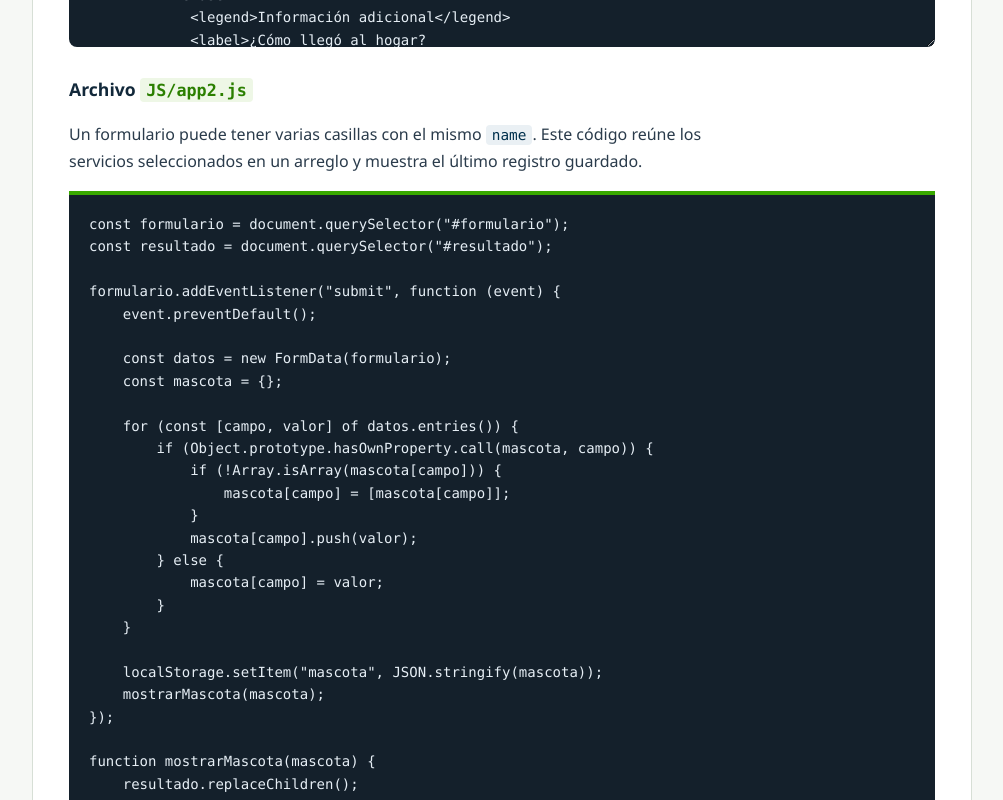
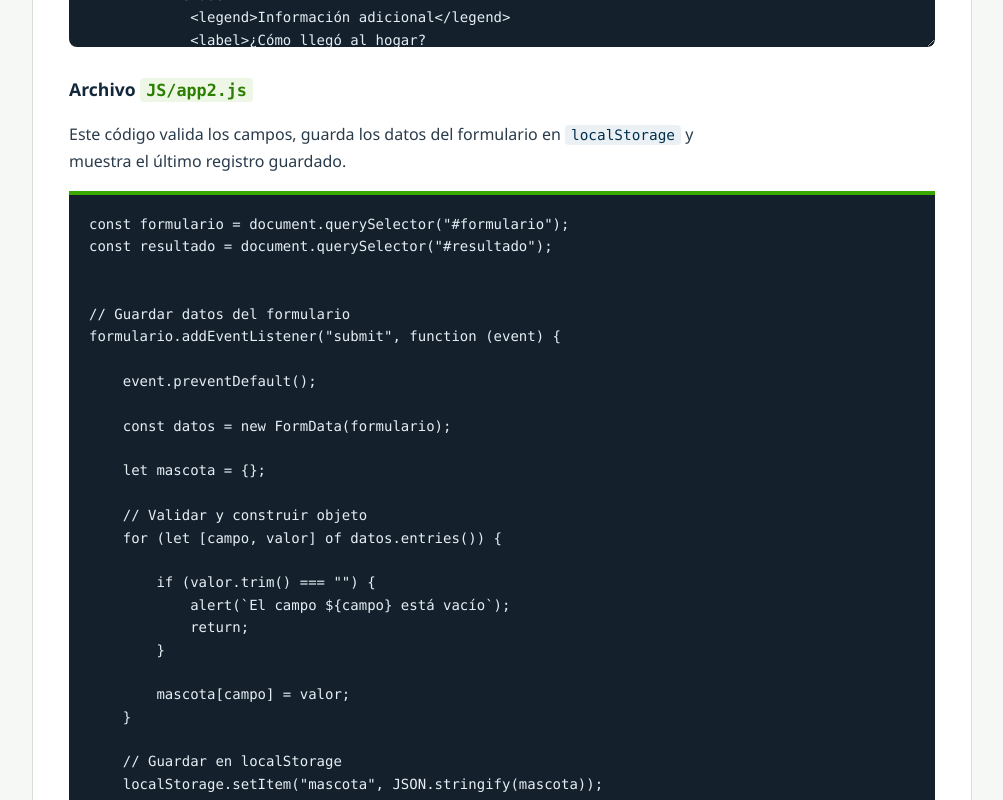
Before and after one commit to EMARTINEZ1993/QUERY_SELECTOR, a plain HTML site: page index.html in a window 1280 px wide. Shown: the part 6220-7020 px from the top of the page, without its empty margins (138-1141 px from the left). Drawn offline with Linux system fonts and the light colour scheme.

Commit message:
Actualizar

```diff
--- a/index.html
+++ b/index.html
@@ -448,54 +448,62 @@ if (aprendizGuardado) {
 </html></textarea>
 
             <h3>Archivo <code>JS/app2.js</code></h3>
-            <p>Un formulario puede tener varias casillas con el mismo <code>name</code>. Este código reúne los servicios seleccionados en un arreglo y muestra el último registro guardado.</p>
-            <textarea readonly rows="51">const formulario = document.querySelector("#formulario");
+            <p>Este código valida los campos, guarda los datos del formulario en <code>localStorage</code> y muestra el último registro guardado.</p>
+            <textarea readonly rows="54">const formulario = document.querySelector("#formulario");
 const resultado = document.querySelector("#resultado");
 
+
+// Guardar datos del formulario
 formulario.addEventListener("submit", function (event) {
+
     event.preventDefault();
 
     const datos = new FormData(formulario);
-    const mascota = {};
 
-    for (const [campo, valor] of datos.entries()) {
-        if (Object.prototype.hasOwnProperty.call(mascota, campo)) {
-            if (!Array.isArray(mascota[campo])) {
-                mascota[campo] = [mascota[campo]];
-            }
-            mascota[campo].push(valor);
-        } else {
-            mascota[campo] = valor;
+    let mascota = {};
+
+    // Validar y construir objeto
+    for (let [campo, valor] of datos.entries()) {
+
+        if (valor.trim() === "") {
+            alert(`El campo ${campo} está vacío`);
+            return;
         }
+
+        mascota[campo] = valor;
     }
 
+    // Guardar en localStorage
     localStorage.setItem("mascota", JSON.stringify(mascota));
-    mostrarMascota(mascota);
+
+    // Mostrar información actualizada
+    mostrarDatos();
+
 });
 
-function mostrarMascota(mascota) {
-    resultado.replaceChildren();
+// Función para mostrar los datos guardados
+function mostrarDatos() {
 
-    for (const campo in mascota) {
-        const fila = document.createElement("tr");
-        const celdaCampo = document.createElement("td");
-        const celdaValor = document.createElement("td");
+    let mascota = JSON.parse(localStorage.getItem("mascota"));
 
-        celdaCampo.textContent = campo;
-        celdaValor.textContent = Array.isArray(mascota[campo])
-            ? mascota[campo].join(", ")
-            : mascota[campo];
+    resultado.innerHTML = "";
 
-        fila.append(celdaCampo, celdaValor);
-        resultado.appendChild(fila);
+    if (mascota) {
+
+        for (let campo in mascota) {
+
+            resultado.innerHTML += `
+                <tr>
+                    <td>${campo}</td>
+                    <td>${mascota[campo]}</td>
+                </tr>
+            `;
+        }
     }
 }
 
-const mascotaGuardada = localStorage.getItem("mascota");
-
-if (mascotaGuardada) {
-    mostrarMascota(JSON.parse(mascotaGuardada));
-}</textarea>
+// Mostrar datos al cargar la página
+mostrarDatos();</textarea>
         </section>
 
         <section id="s5">
@@ -506,7 +514,7 @@ if (mascotaGuardada) {
                 <li>La ruta del script es correcta: <code>JS/app.js</code> o <code>JS/app2.js</code>.</li>
                 <li>Completa el formulario, envíalo y confirma que los datos aparecen.</li>
                 <li>Recarga la página y comprueba que se conserva el último registro.</li>
-                <li>En el ejercicio de mascotas, marca varios servicios para comprobar que se muestran todos.</li>
+                <li>En el ejercicio de mascotas, marca varios servicios y comprueba que se guarda el último valor del campo <code>servicios</code>.</li>
             </ol>
             <p class="nota"><strong>Importante:</strong> <code>localStorage</code> es útil para practicar, pero no es una base de datos. Los datos quedan guardados solo en el navegador y equipo donde se realizó la actividad.</p>
         </section>
```
